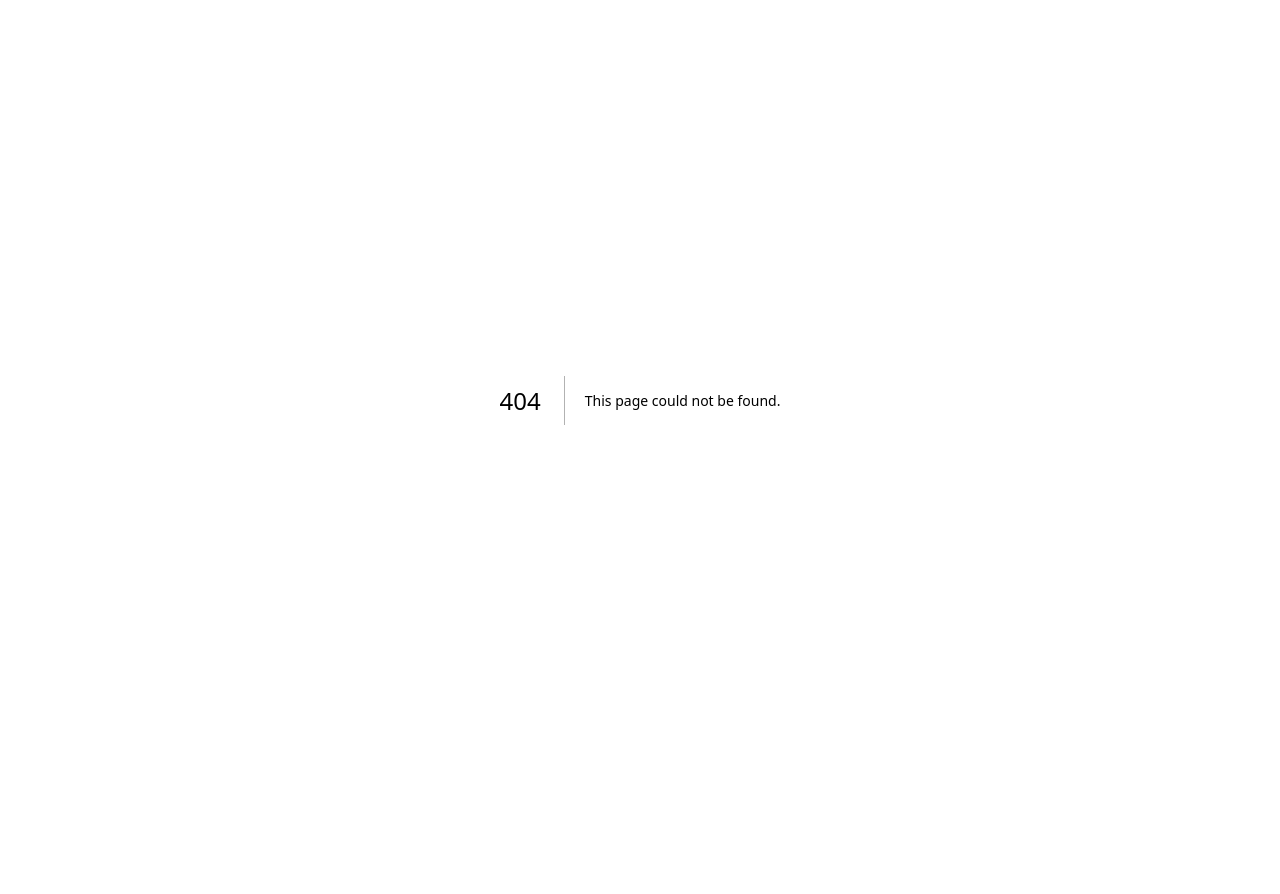
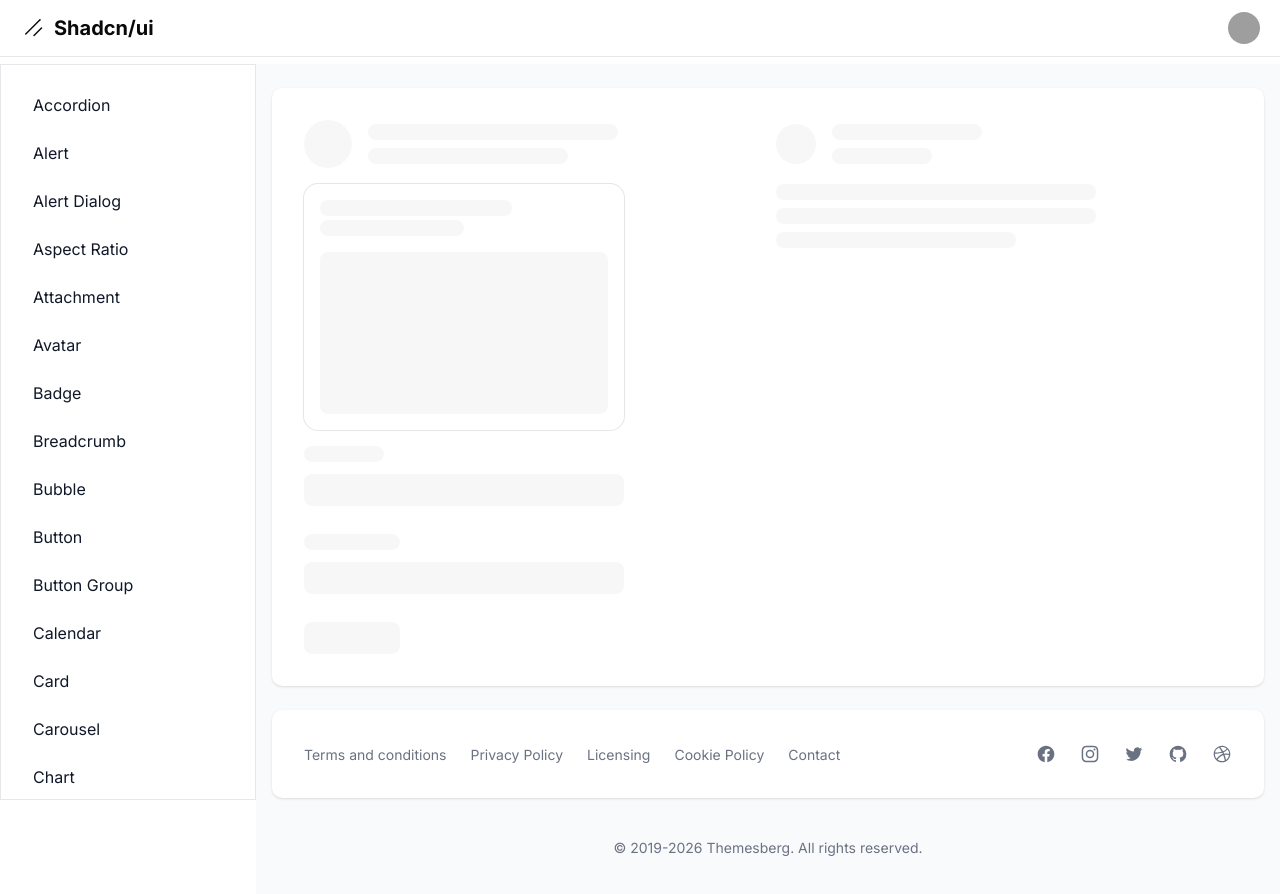
Before and after one commit to AndreDev12/shadcn-dashboard, a Next.js app: page /dashboard/skeleton in a window 1280 px wide. Before the commit this address had no page. Shown: the top 894 px of the page. Before the commit the page ends 800 px from the top, so only its background shows below. Built offline with nearby package versions, Linux system fonts and the light colour scheme; grey boxes are pictures that could not be loaded.

Commit message:
Components: Skeleton

```diff
--- a/src/app/dashboard/layout.tsx
+++ b/src/app/dashboard/layout.tsx
@@ -61,6 +61,7 @@ const links = [
   { name: 'select', href: 'select' },
   { name: 'separator', href: 'separator' },
   { name: 'sheet', href: 'sheet' },
+  { name: 'skeleton', href: 'skeleton' },
 ].sort((a, b) => a.name.localeCompare(b.name));
 
 export default function DashboardLayout({
--- /dev/null
+++ b/src/app/dashboard/skeleton/page.tsx
@@ -0,0 +1,51 @@
+import { Card, CardContent, CardHeader, Skeleton } from '@/components/ui';
+
+export default function Page() {
+  return (
+    <div className="grid grid-cols-2 gap-4">
+      <div className="flex items-center gap-4">
+        <Skeleton className="h-12 w-12 rounded-full" />
+        <div className="space-y-2">
+          <Skeleton className="h-4 w-[250px]" />
+          <Skeleton className="h-4 w-[200px]" />
+        </div>
+      </div>
+
+      <div className="flex w-fit items-center gap-4">
+        <Skeleton className="size-10 shrink-0 rounded-full" />
+        <div className="grid gap-2">
+          <Skeleton className="h-4 w-[150px]" />
+          <Skeleton className="h-4 w-[100px]" />
+        </div>
+      </div>
+
+      <Card className="w-full max-w-xs">
+        <CardHeader>
+          <Skeleton className="h-4 w-2/3" />
+          <Skeleton className="h-4 w-1/2" />
+        </CardHeader>
+        <CardContent>
+          <Skeleton className="aspect-video w-full" />
+        </CardContent>
+      </Card>
+
+      <div className="flex w-full max-w-xs flex-col gap-2">
+        <Skeleton className="h-4 w-full" />
+        <Skeleton className="h-4 w-full" />
+        <Skeleton className="h-4 w-3/4" />
+      </div>
+
+      <div className="flex w-full max-w-xs flex-col gap-7">
+        <div className="flex flex-col gap-3">
+          <Skeleton className="h-4 w-20" />
+          <Skeleton className="h-8 w-full" />
+        </div>
+        <div className="flex flex-col gap-3">
+          <Skeleton className="h-4 w-24" />
+          <Skeleton className="h-8 w-full" />
+        </div>
+        <Skeleton className="h-8 w-24" />
+      </div>
+    </div>
+  );
+}
--- a/src/components/ui/index.ts
+++ b/src/components/ui/index.ts
@@ -58,3 +58,4 @@ export * from './questionnaire';
 export * from './resizable';
 export * from './scroll-area';
 export * from './sheet';
+export * from './skeleton';
--- /dev/null
+++ b/src/components/ui/skeleton.tsx
@@ -0,0 +1,13 @@
+import { cn } from '@/lib';
+
+function Skeleton({ className, ...props }: React.ComponentProps<'div'>) {
+  return (
+    <div
+      data-slot="skeleton"
+      className={cn('animate-pulse rounded-md bg-muted', className)}
+      {...props}
+    />
+  );
+}
+
+export { Skeleton };
```
